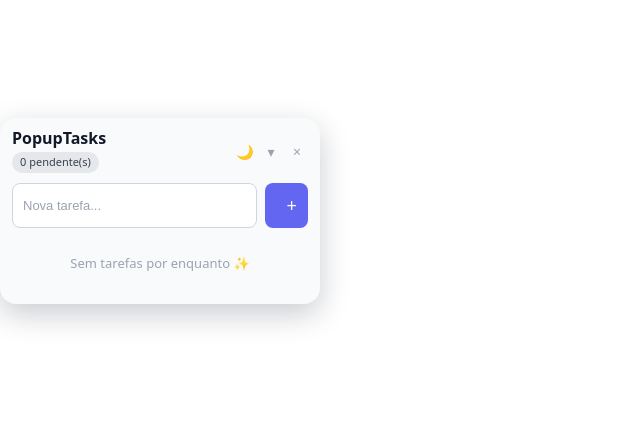
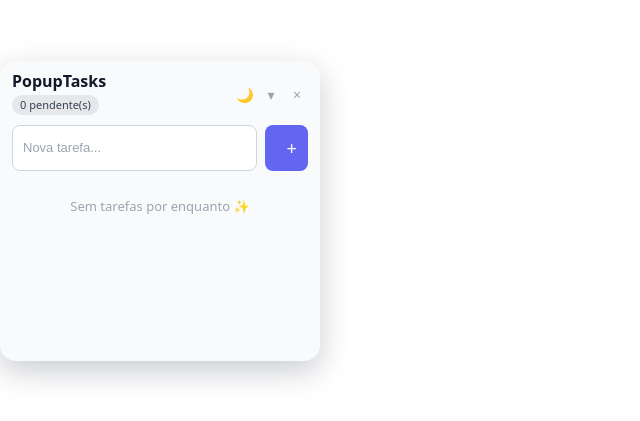
Before and after one commit to camilagoulartsoares/popupTasks, a React (Vite) app: page / in a window 1280 px wide. Shown: the part 189-610 px from the top of the page, without its empty margins (0-640 px from the left). Built offline with nearby package versions, Linux system fonts and the light colour scheme.

Commit message:
style: ajustar altura fixa do widget para 300px e adicionar scroll interno no conteúdo

```diff
--- a/src/App.css
+++ b/src/App.css
@@ -21,39 +21,41 @@ body {
   --badge-fg: #374151;
 
   width: 320px;
-  min-height: 80px;
-  max-height: 480px;
+
+  /* ALTURA FIXA FINAL */
+  height: 300px;
+  max-height: 300px;
+
   padding: 12px 12px 14px;
   box-sizing: border-box;
   background: var(--bg);
   color: var(--fg);
 
-  /* bordas e sombra do card aberto */
   border-radius: 16px;
   box-shadow: 0 10px 30px rgba(15, 23, 42, 0.22);
+
+  display: flex;
+  flex-direction: column;
 
   transition:
     background-color 0.2s ease,
     color 0.2s ease,
-    max-height 0.25s ease,
     box-shadow 0.2s ease,
-    transform 0.2s ease,
     opacity 0.2s ease,
     padding 0.2s ease,
     width 0.2s ease,
     border-radius 0.2s ease;
 }
 
-/* Tema escuro mais claro/agradável */
-
+/* Tema escuro corrigido */
 .app.theme-dark {
   --bg: #020617;
-  --fg: #e5e7eb;
+  --fg: #f3f4f6;
   --muted: #9ca3af;
-  --border: #1f2937;
+  --border: #4b5563;
   --card-bg: #020617;
   --accent: #6366f1;
-  --danger: #f97373;
+  --danger: #fca5a5;
   --badge-bg: #111827;
   --badge-fg: #e5e7eb;
 }
@@ -77,6 +79,7 @@ body {
   font-size: 16px;
   margin: 0;
   font-weight: 600;
+  color: var(--fg) !important;
 }
 
 .badge {
@@ -114,38 +117,35 @@ body {
   color: var(--fg);
 }
 
-/* Conteúdo principal (card aberto) */
+/* Conteúdo com scroll interno */
 
 .app-content {
   margin-top: 10px;
-  max-height: 360px;
-  overflow: hidden;
-  opacity: 1;
-  transition:
-    opacity 0.2s ease,
-    max-height 0.2s ease,
-    margin-top 0.2s ease;
+
+  flex: 1;
+  min-height: 0;
+
+  overflow-y: auto;
+  overflow-x: hidden;
+
+  transition: opacity 0.2s ease;
 }
 
 /* ---------- ESTADO MINIMIZADO (bolinha) ---------- */
 
 .app.is-minimized {
   width: 44px;
-  min-height: 44px;
+  height: 44px;
   max-height: 44px;
   padding: 0;
 
-  /* bolinha perfeita */
   border-radius: 999px;
   background: var(--accent);
-
-  /* sem sombra */
   box-shadow: none;
 
   margin-left: auto;
+  display: block;
 }
-
-/* esconde elementos no modo minimizado */
 
 .app.is-minimized .title-group,
 .app.is-minimized .badge,
@@ -174,7 +174,7 @@ body {
   display: none;
 }
 
-/* ---------- Form e lista ---------- */
+/* ---------- Formulário ---------- */
 
 .add-form {
   display: flex;
@@ -202,6 +202,16 @@ body {
   box-shadow: 0 0 0 1px rgba(99, 102, 241, 0.25);
 }
 
+/* DARK MODE — inputs mais visíveis */
+.app.theme-dark .add-form input {
+  background: #030a1a;
+  border-color: var(--border);
+}
+
+.app.theme-dark .add-form input::placeholder {
+  color: #6b7280;
+}
+
 .add-form button {
   width: 32px;
   border-radius: 8px;
@@ -216,12 +226,15 @@ body {
   opacity: 0.9;
 }
 
+/* ---------- Lista ---------- */
+
 .todo-list {
   list-style: none;
   padding: 0;
   margin: 0;
-  max-height: 260px;
-  overflow-y: auto;
+
+  max-height: none;
+  overflow: visible;
 }
 
 .todo-item {
@@ -234,6 +247,12 @@ body {
   margin-bottom: 6px;
   font-size: 13px;
   border: 1px solid transparent;
+}
+
+/* DARK — itens mais claros */
+.app.theme-dark .todo-item {
+  background: #020617;
+  border-color: rgba(148, 163, 184, 0.35);
 }
 
 .todo-item.done {
@@ -256,6 +275,10 @@ body {
   justify-content: center;
   font-size: 11px;
   cursor: pointer;
+}
+
+.app.theme-dark .check {
+  border-color: rgba(148, 163, 184, 0.8);
 }
 
 .todo-item.done .check {
```
